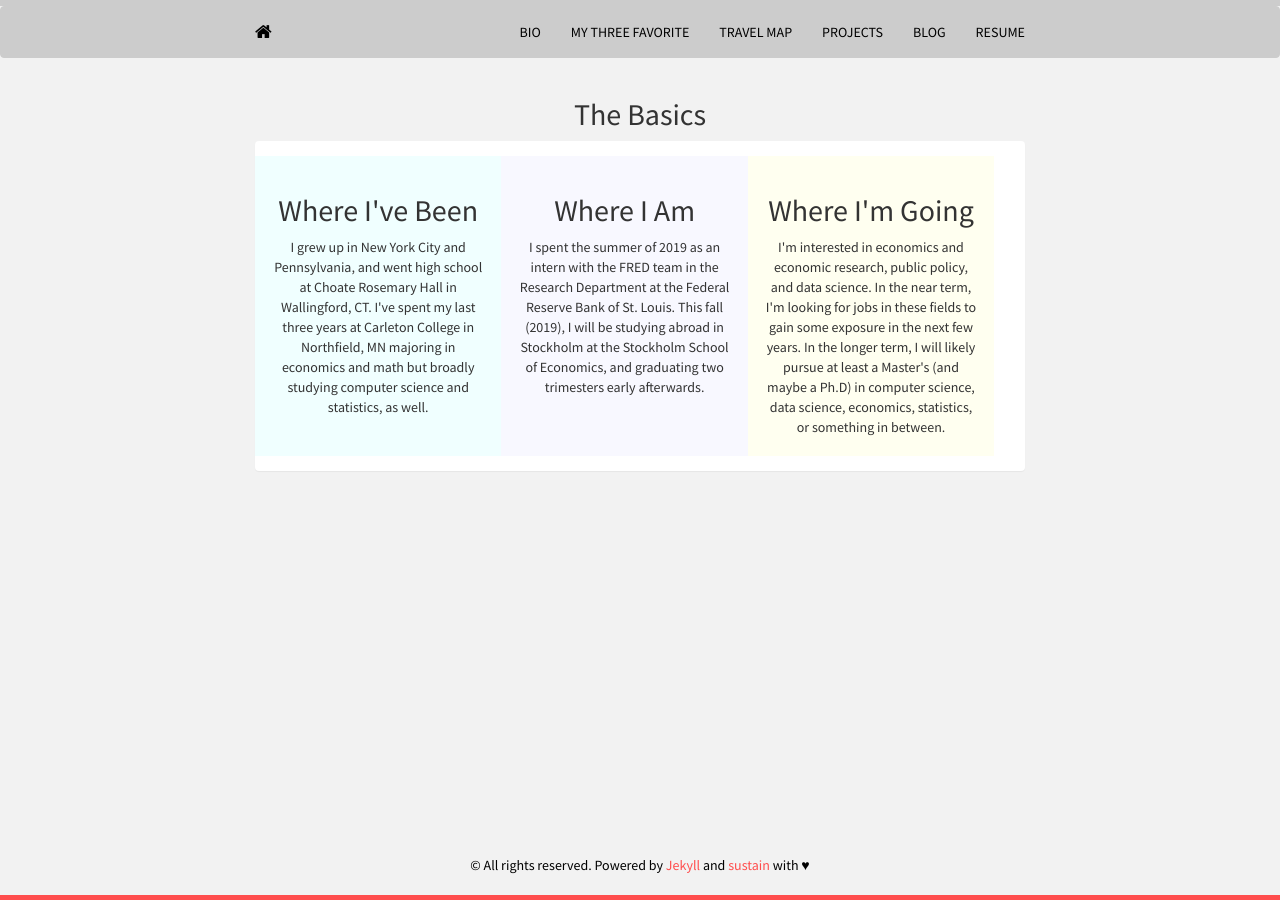
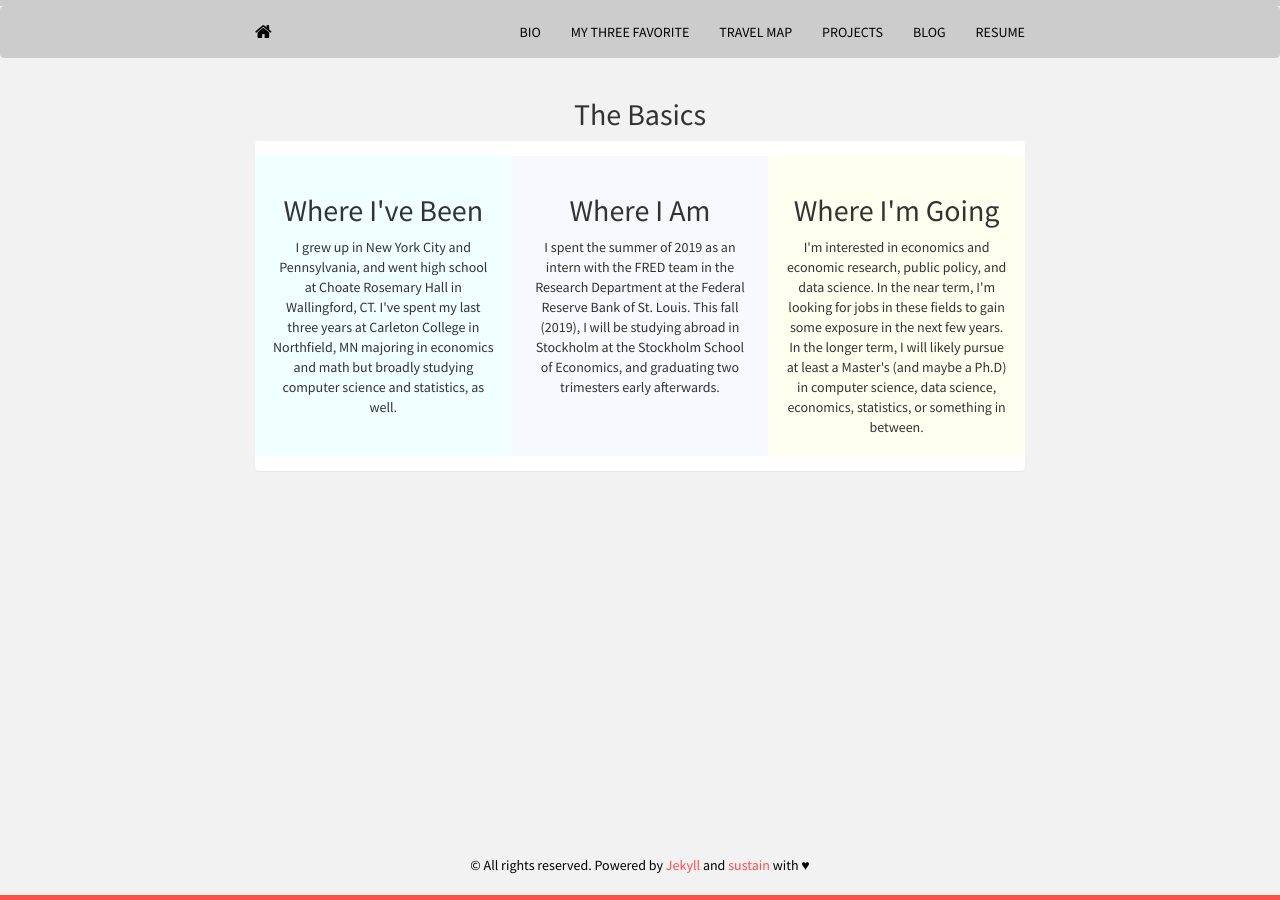
Before and after one commit to mrkaye97/mrkaye97.github.io, a Jekyll site: the page built from bio.html, in a window 1280 px wide. Built offline with Jekyll 4.4.1, drawn with Linux system fonts in a browser that asks for light colours; nearby versions of some CDN libraries.

Commit message:
Update bio.html

```diff
--- a/bio.html
+++ b/bio.html
@@ -24,7 +24,7 @@ Title: Bio
 /* Create three equal columns that floats next to each other */
 .column {
   float: left;
-  width: 32%;
+  width: 33.33%;
   padding: 18px;
   height: 300px; /* Should be removed. Only for demonstration */
   vertical-align: middle;
@@ -41,7 +41,7 @@ Title: Bio
 /* Responsive layout - makes the three columns stack on top of each other instead of next to each other */
 @media screen and (max-width: 600px) {
   .column {
-    width: 96%;
+    width: 100%;
   }
 }
 </style>
```
